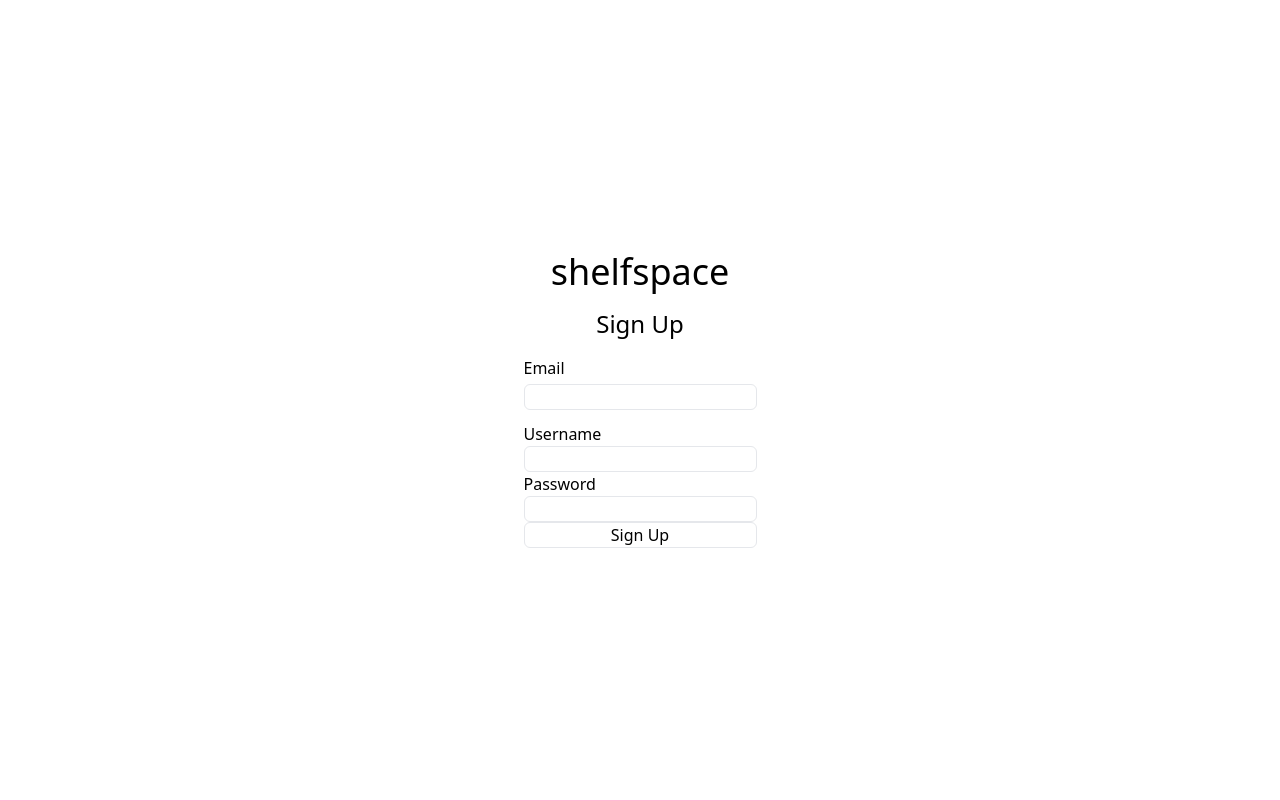
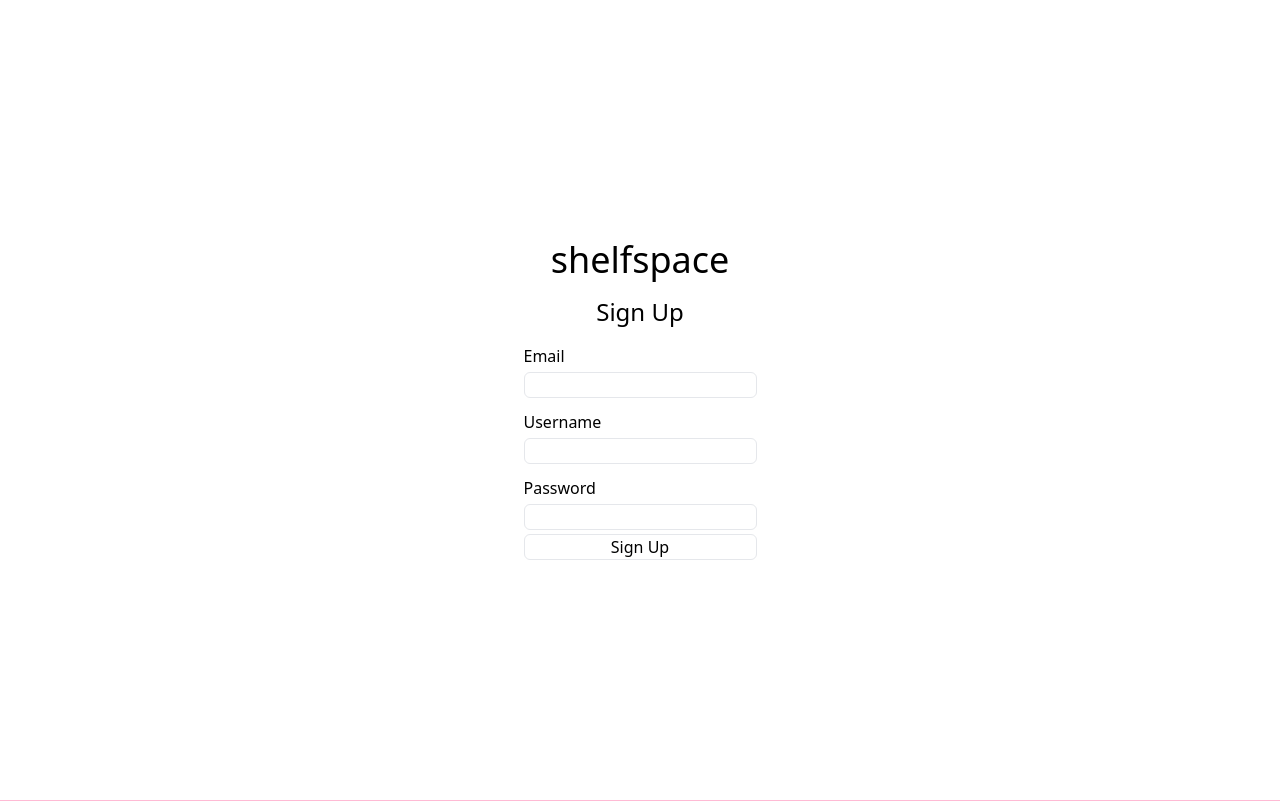
Before and after one commit to thegabe101/Lindsay-Noah-Gabe-Rojas-Project-2, a Node server app: page /signup in a window 1280 px wide. Shown: the part 64-865 px from the top of the page. Run offline with Node 20, Linux system fonts and the light colour scheme; some libraries are stand-ins or nearby versions.

Commit message:
getting ready to merrrrrge

```diff
--- a/views/signup.handlebars
+++ b/views/signup.handlebars
@@ -4,10 +4,11 @@
                 <p class="text-2xl pb-4 self-center">Sign Up</p>
                 <label for="login-email-signup" class="pb-1">Email</label>
                 <input type="text" name="login-email-signup" id="login-email-signup" class="border rounded-md mb-3">
-                <label for="login-username-signup">Username</label>
-                <input type="text" name="login-username-signup" id="login-username-signup" class="border rounded-md">
-                <label for="login-password-signup">Password</label>
-                <input type="text" name="login-password-signup" id="login-password-signup" class="border rounded-md">
+                <label for="login-username-signup" class="pb-1">Username</label>
+                <input type="text" name="login-username-signup" id="login-username-signup" class="border rounded-md mb-3">
+                <label for="login-password-signup" class="pb-1">Password</label>
+                <input type="text" name="login-password-signup" id="login-password-signup" class="border rounded-md mb-1">
+                <p></p>
                 <button class="border rounded-md">Sign Up</button>
             </form>
 
```
